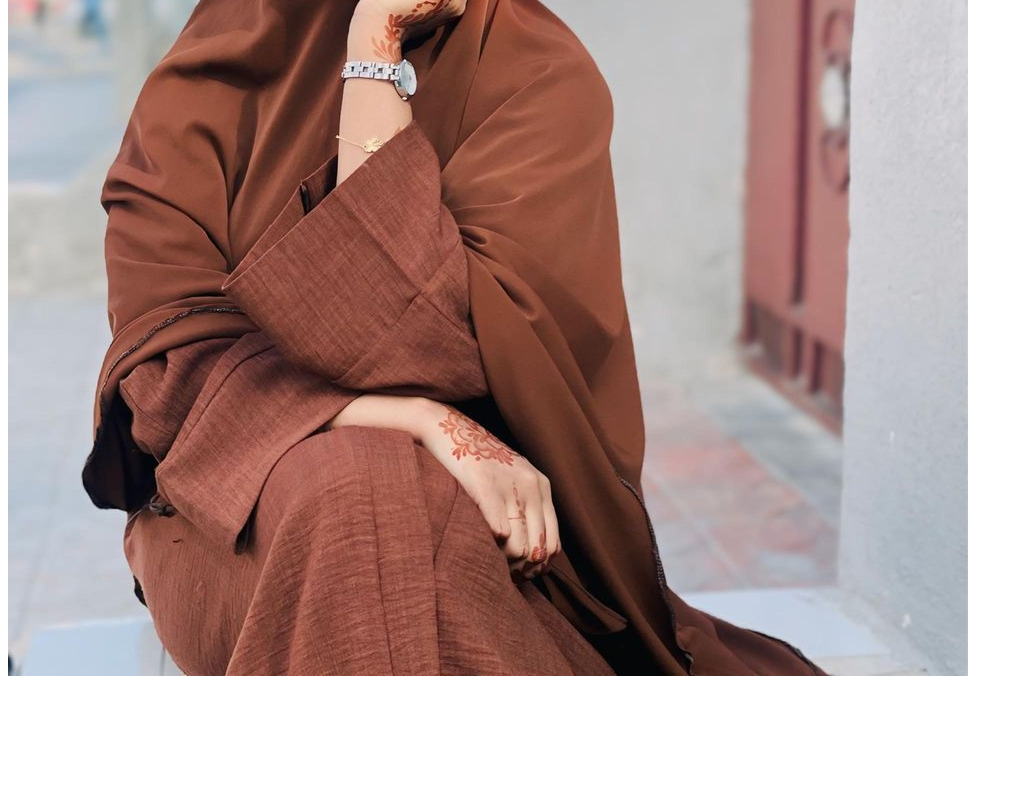
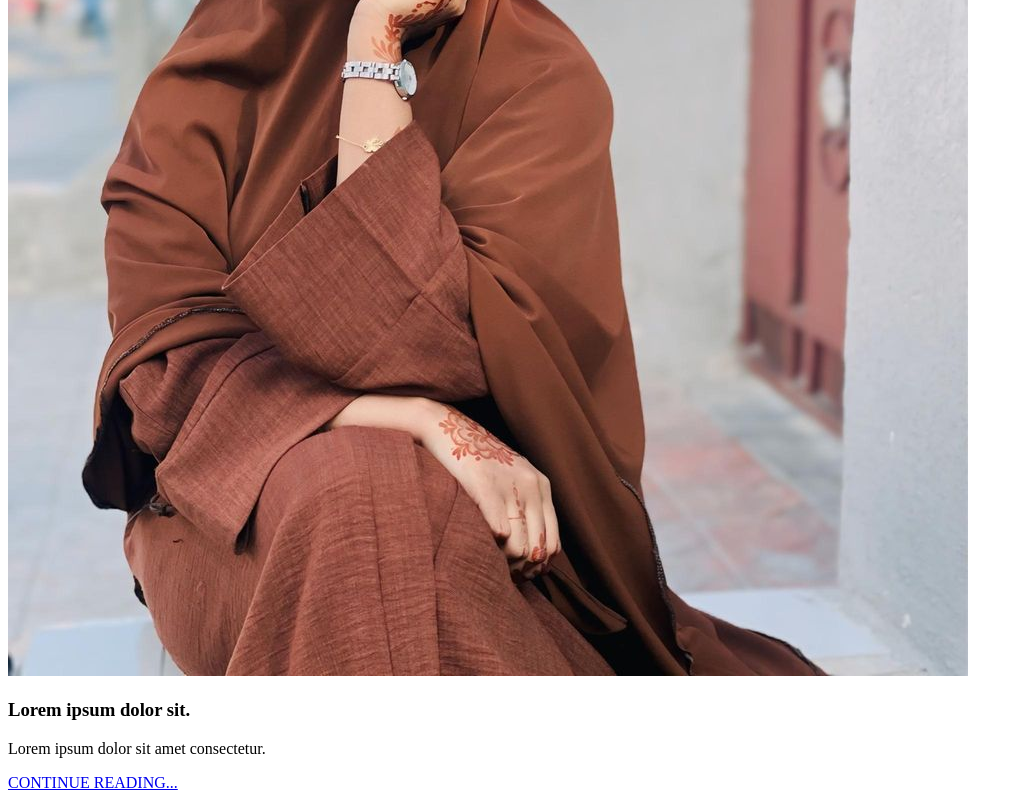
Before and after one commit to dugsiiyeinc/website-collaboration-, a plain HTML site: page blockent.html in a window 1280 px wide. Shown: the part 2126-2926 px from the top of the page, without its empty margins (0-1023 px from the left). Before the commit the page ends 2814 px from the top, so only its background shows below. Drawn offline with Linux system fonts and the light colour scheme.

Commit message:
added conetnt

```diff
--- a/blockent.html
+++ b/blockent.html
@@ -27,11 +27,11 @@
             <div class="blog-cards">
                 <div class="card">
                     <img src="me2.jpg" alt="" srcset="">
-                    <!-- <div class="card-content">
+                    <div class="card-content">
                     <h3>Lorem ipsum dolor sit.</h3>
                     <p>Lorem ipsum dolor sit amet consectetur.</p>
                     <a href="#">CONTINUE READING...</a>
-                </div> -->
+                </div>
                 </div>
 
             </div>
```
